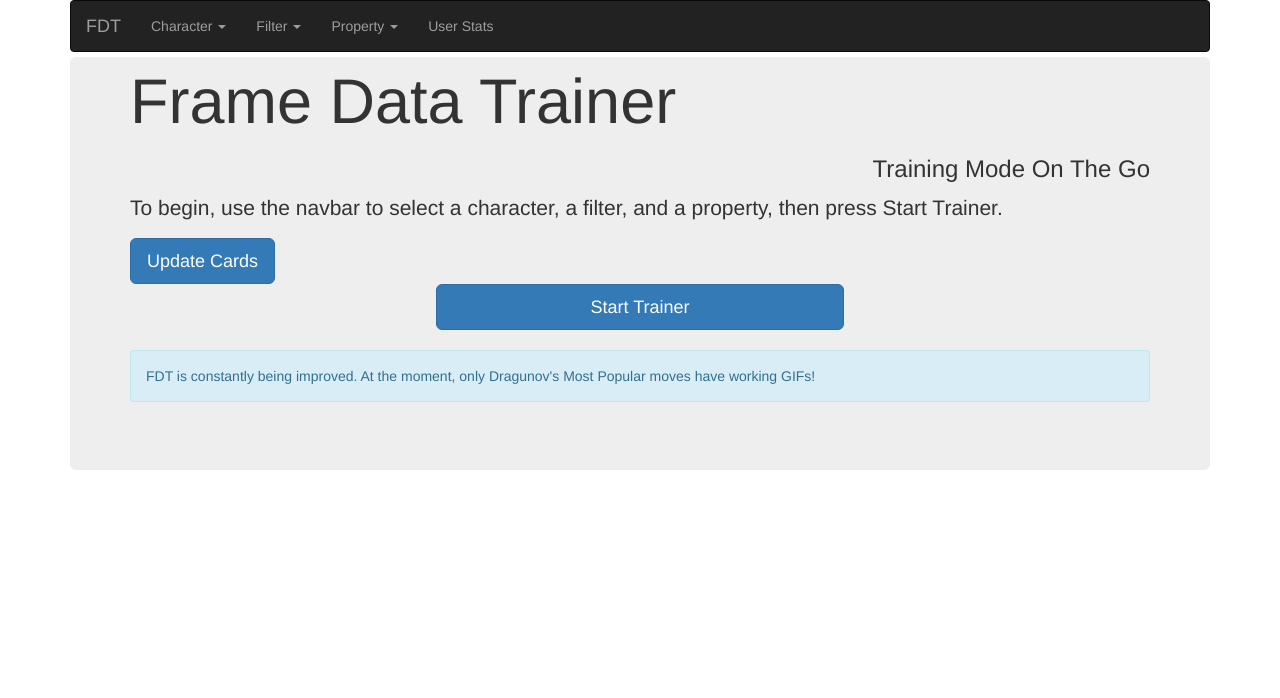
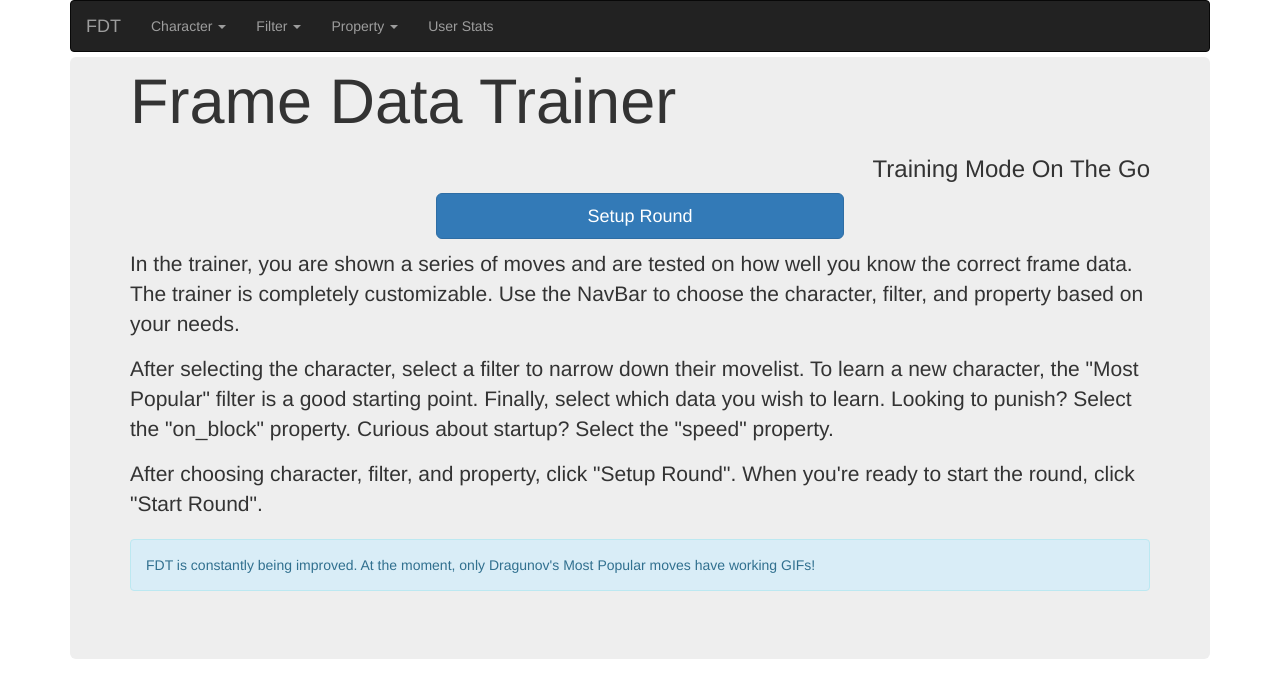
Before and after one commit to mawglhf/demo-fdt, a React (Create React App) app: page /trainer in a window 1280 px wide. Shown: the top 698 px of the page. Built offline with nearby package versions, Linux system fonts and the light colour scheme.

Commit message:
InitialView - added text, fixed buttons. StoreRoundData - Overhauled data structure of userRoundsHistory RoundHistory - Fixed properties to reflect this new data structure

```diff
--- a/src/App.js
+++ b/src/App.js
@@ -84,6 +84,9 @@ class App extends Component {
                 render={props => (
                   <RoundHistory
                     {...props}
+                    character={character}
+                    filter={filter}
+                    property={property}
                     history={JSON.parse(
                       localStorage.getItem("userRoundsHistory")
                     )}
--- a/src/containers/Home/Home.js
+++ b/src/containers/Home/Home.js
@@ -8,11 +8,6 @@ export default class Home extends Component {
       <div>
         <h1 style={{ marginTop: 5 }}> Frame Data Trainer </h1>
         <h3 style={{ textAlign: "right" }}> Training Mode On The Go </h3>
-
-        <p>
-          To begin, use the navbar to select a character, a filter, and a
-          property, then press Start Trainer.
-        </p>
 
         <div style={{ textAlign: "center", marginBottom: 10 }}>
           <Link to="/trainer">
--- a/src/containers/RoundHistory/RoundHistory.js
+++ b/src/containers/RoundHistory/RoundHistory.js
@@ -1,33 +1,25 @@
 import React, { Component } from "react";
-
+import _ from "lodash";
 import RoundsPlayedHistory from "./RoundsPlayedHistory";
 import MostMissedCards from "./MostMissedCards";
-/**
- * history
- * This is the object in localStorage containing all of a User's Round History
- * Array of Objects
- * Each Object has userName, score, property, filter, character, percent
- * roundCardsList = Array of Arrays, each inner Array has notation, answer, choice, correct
- *    ["f+2", "3", "-2", false]
- * missedCardsList = Array of Strings, containing the notation of each missed Card
- * cards = Array of Objects containing all info for each Card
- */
 
 const TotalAverageScore = props => {
-  const reducedScores = props.history.reduce((average, roundObj) => {
+  const reducedScores = props.roundsList.reduce((average, roundObj) => {
     return average + roundObj["percent"];
   }, 0);
-  const averagedScores = Math.floor(reducedScores / props.history.length);
+  const averagedScores = Math.floor(reducedScores / props.roundsList.length);
 
   return <h3> Average Score: {averagedScores}% </h3>;
 };
 
 const TotalRoundsPlayed = props => {
-  return <h3>Total # of Rounds Played: {props.history.length}</h3>;
+  return <h3>Total # of Rounds Played: {props.roundsList.length}</h3>;
 };
 
 const MostRecentScore = props => {
-  return <h3> Most Recent Score: {props.history.slice(-1)[0]["percent"]}%</h3>;
+  return (
+    <h3> Most Recent Score: {props.roundsList.slice(-1)[0]["percent"]}%</h3>
+  );
 };
 
 /**
@@ -36,8 +28,8 @@ const MostRecentScore = props => {
  */
 
 const RenderMissedCards = props => {
-  const allRounds = props.history;
-  const cards = props.history[0].cards;
+  const allRounds = props.roundsList;
+  const cards = props.roundsList[0].cards;
 
   const sortMissedCards = () => {
     // Gather all the missed cards arrays from each round and concat them into one array
@@ -83,18 +75,47 @@ const RenderMissedCards = props => {
 
 export default class RoundHistory extends Component {
   render() {
-    const { history } = this.props;
-    return (
-      <div style={{ textAlign: "center" }}>
-        <h2 style={{ marginTop: 5 }}>User Statistics for All Rounds Played</h2>
-        <div style={{ display: "flex", justifyContent: "space-between" }}>
-          <MostRecentScore history={history} />
-          <TotalAverageScore history={history} />
-          <TotalRoundsPlayed history={history} />
+    const { history, character, filter, property } = this.props;
+    // Need to refactor this out of this function and place it into state of something higher
+    const roundTypeExists = _.get(
+      history,
+      [character, filter, property],
+      false
+    );
+    if (!roundTypeExists) {
+      return (
+        <h2>
+          Currently, you do not have any recorded round data with the selected
+          options
+        </h2>
+      );
+    } else {
+      const roundsList = history[character][filter][property];
+      return (
+        <div style={{ textAlign: "center" }}>
+          <h2 style={{ marginTop: 5 }}>
+            User Statistics for All Rounds Played
+          </h2>
+          <div style={{ display: "flex", justifyContent: "space-between" }}>
+            <MostRecentScore roundsList={roundsList} />
+            <TotalAverageScore roundsList={roundsList} />
+            <TotalRoundsPlayed roundsList={roundsList} />
+          </div>
+          <RenderMissedCards roundsList={roundsList} />
+          <RoundsPlayedHistory roundsList={roundsList} />
         </div>
-        <RenderMissedCards history={history} />
-        <RoundsPlayedHistory history={history} />
-      </div>
-    );
+      );
+    }
   }
 }
+
+/**
+ * history
+ * This is the object in localStorage containing all of a User's Round History
+ * Array of Objects
+ * Each Object has userName, score, property, filter, character, percent
+ * roundCardsList = Array of Arrays, each inner Array has notation, answer, choice, correct
+ *    ["f+2", "3", "-2", false]
+ * missedCardsList = Array of Strings, containing the notation of each missed Card
+ * cards = Array of Objects containing all info for each Card
+ */
--- a/src/containers/RoundHistory/RoundsPlayedHistory.js
+++ b/src/containers/RoundHistory/RoundsPlayedHistory.js
@@ -4,7 +4,7 @@ import ScoreTable from "../Trainer/components/ScoreView/ScoreTable";
 import RoundSummary from "../Trainer/components/ScoreView/RoundSummary";
 
 export default class RoundsPlayedHistory extends Component {
-  allRounds = this.props.history.reverse();
+  allRounds = this.props.roundsList.reverse();
 
   allRoundCardsLists = this.allRounds.reduce((acc, roundObj) => {
     acc.push(roundObj["roundCardsList"]);
--- a/src/containers/Trainer/components/InitialView/InitialView.js
+++ b/src/containers/Trainer/components/InitialView/InitialView.js
@@ -2,40 +2,69 @@ import React, { Component } from "react";
 import { Button, Alert } from "react-bootstrap";
 
 export default class InitialView extends Component {
+  constructor(props) {
+    super(props);
+    this.state = {
+      cardsCreated: false
+    };
+  }
+
+  handleClick = () => {
+    this.props.updateCards();
+    return this.setState({
+      cardsCreated: true
+    });
+  };
+
   render() {
-    const { updateCards, onStartPress } = this.props;
+    const { cardsCreated } = this.state;
+    const { onStartPress } = this.props;
     return (
       <div>
         <h1 style={{ marginTop: 5 }}> Frame Data Trainer </h1>
         <h3 style={{ textAlign: "right" }}> Training Mode On The Go </h3>
 
-        <p>
-          To begin, use the navbar to select a character, a filter, and a
-          property, then press Start Trainer.
-        </p>
-
-        <Button bsStyle="primary" bsSize="large" onClick={() => updateCards()}>
-          Update Cards
-        </Button>
-
         <div
           style={{
             textAlign: "center",
             display: "flex",
-            justifyContent: "center"
+            justifyContent: "center",
+            marginBottom: 10
           }}
         >
           <Button
             style={{ width: "40%" }}
-            bsStyle="primary"
+            bsStyle={cardsCreated ? "success" : "primary"}
             bsSize="large"
-            onClick={() => onStartPress()}
+            onClick={
+              cardsCreated ? () => onStartPress() : () => this.handleClick()
+            }
             block
           >
             {" "}
-            Start Trainer{" "}
+            {cardsCreated ? "Start Round" : "Setup Round"}
           </Button>
         </div>
+
+        <p>
+          In the trainer, you are shown a series of moves and are tested on how
+          well you know the correct frame data. The trainer is completely
+          customizable. Use the NavBar to choose the character, filter, and
+          property based on your needs.
+        </p>
+
+        <p>
+          After selecting the character, select a filter to narrow down their
+          movelist. To learn a new character, the "Most Popular" filter is a
+          good starting point. Finally, select which data you wish to learn.
+          Looking to punish? Select the "on_block" property. Curious about
+          startup? Select the "speed" property.
+        </p>
+
+        <p>
+          After choosing character, filter, and property, click "Setup Round".
+          When you're ready to start the round, click "Start Round".
+        </p>
 
         <Alert bsStyle="info" style={{ marginTop: 20 }}>
           FDT is constantly being improved. At the moment, only Dragunov's Most
--- a/src/containers/Trainer/components/ScoreView/StoreDataButton.js
+++ b/src/containers/Trainer/components/ScoreView/StoreDataButton.js
@@ -1,5 +1,6 @@
 import React, { Component } from "react";
 import { Button } from "react-bootstrap";
+import _ from "lodash";
 
 export default class StoreDataButton extends Component {
   constructor(props) {
@@ -10,27 +11,41 @@ export default class StoreDataButton extends Component {
     this.handleClick = this.handleClick.bind(this);
   }
 
+  createUserRoundsHistory = roundData => {
+    const { character, filter, property } = roundData;
+    const userRoundsHistory = localStorage["userRoundsHistory"]
+      ? JSON.parse(localStorage.getItem("userRoundsHistory"))
+      : {};
+
+    const roundTypeExists = _.get(
+      userRoundsHistory,
+      [character, filter, property],
+      false
+    );
+
+    if (!roundTypeExists) {
+      _.set(userRoundsHistory, [character, filter, property], []);
+    }
+
+    userRoundsHistory[character][filter][property].push(roundData);
+
+    localStorage.setItem(
+      "userRoundsHistory",
+      JSON.stringify(userRoundsHistory)
+    );
+
+    this.setState({ dataStored: true });
+    this.props.updateDataStored();
+  };
+
   handleClick() {
-    const { postRoundData, updateDataStored } = this.props;
+    const { postRoundData } = this.props;
     const { dataStored } = this.state;
-    // Don't store data more than once
+
     if (dataStored) {
       console.log("Data for this round has already been stored");
     } else {
-      const userRoundsHistory = localStorage["userRoundsHistory"]
-        ? JSON.parse(localStorage.getItem("userRoundsHistory"))
-        : [];
-
-      userRoundsHistory.push(postRoundData);
-
-      localStorage.setItem(
-        "userRoundsHistory",
-        JSON.stringify(userRoundsHistory)
-      );
-
-      // In order for the user to know we stored the data, we start by changing component state to true
-      this.setState({ dataStored: true });
-      updateDataStored();
+      this.createUserRoundsHistory(postRoundData);
     }
   }
 
@@ -46,3 +61,21 @@ export default class StoreDataButton extends Component {
     );
   }
 }
+
+/**
+ * userRoundsHistory === Array of Objects = List of Rounds
+ * Each Round is an Object with properties:
+ * cards, character, date, filter, missedCardsList, percent, property, roundCardsList, score, userName
+ *
+ * We need to change it to separate rounds based on Char/Filt/Prop
+ *
+ * userRoundsHistory = {
+ *  "Dragunov": {
+ *    "Most Popular": {
+ *      "on_block": {
+ *
+ *       }
+ *     }
+ *   }
+ * }
+ */
--- a/src/utils/constants.js
+++ b/src/utils/constants.js
@@ -19,3 +19,6 @@ export const propertyNames = [
   "active",
   "recovery"
 ];
+
+// export const testUserRoundHistory = {}
+// export const testRoundCardsList = []
```
Also changed, not shown: src/utils/TODO.js (+16 -7 lines), 1 other file (tests, documents, lock files or other folders).
